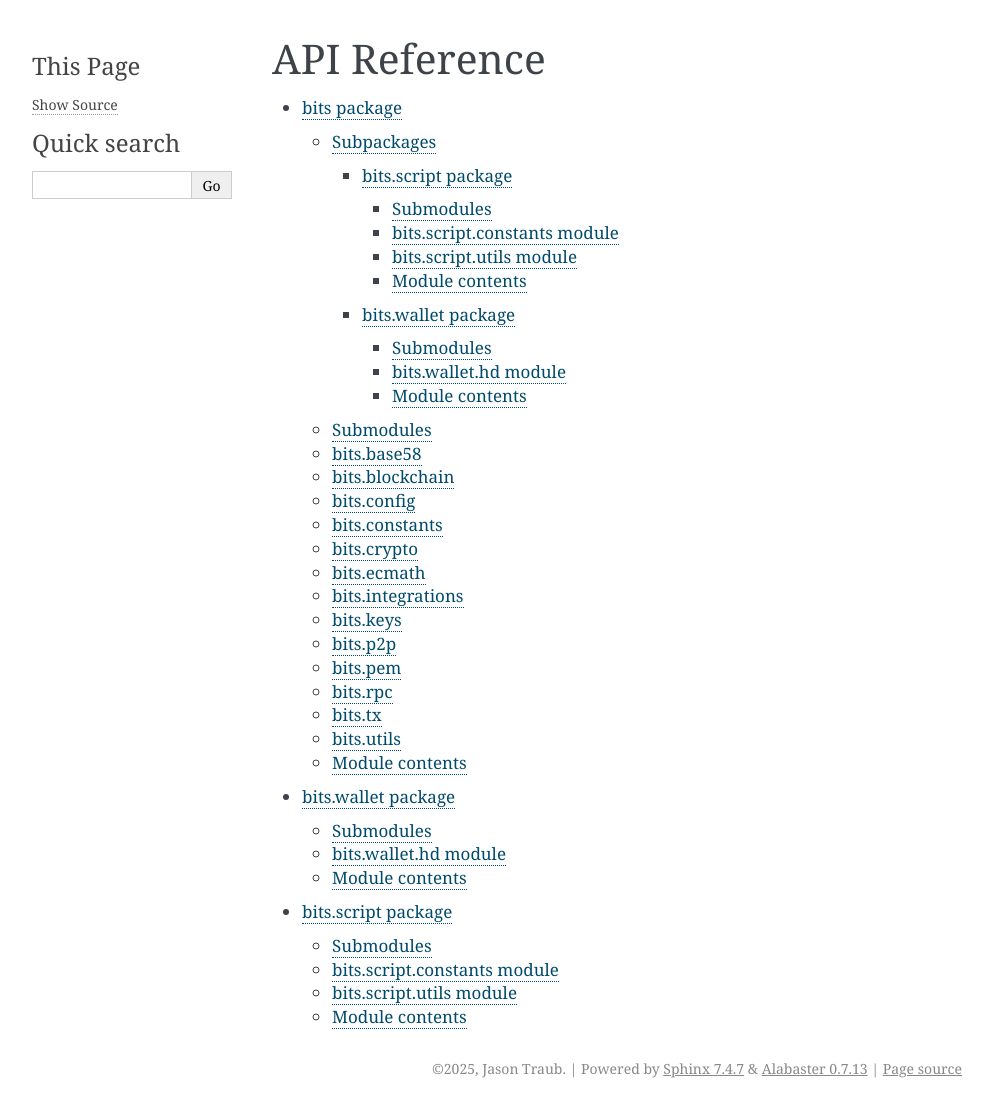
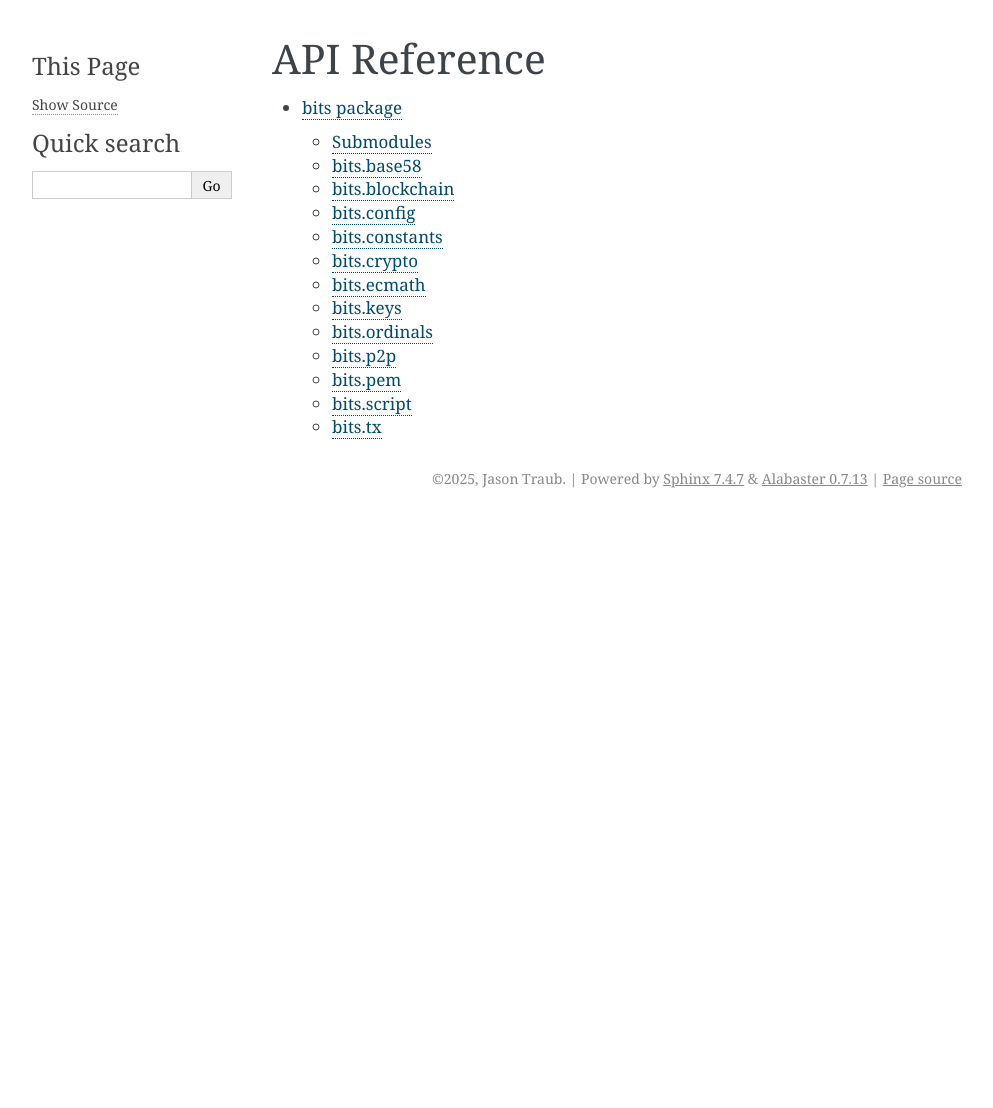
Before and after one commit to jtraub91/bits, a Sphinx documentation site: the page built from docs/source/api.rst, in a window 1280 px wide. Shown: the whole page, without its empty margins (148-1141 px from the left). Built offline with Sphinx 7.4.7, drawn with Linux system fonts in a browser that asks for light colours; after the commit the page ends 900 px from its top, so only the background shows below that.

Commit message:
make edits to docs and docstrings to avoid make errors, enable NODE_WITNESS, other

```diff
--- a/docs/source/api.rst
+++ b/docs/source/api.rst
@@ -1,9 +1,7 @@
 API Reference
-============
+==============
 
 .. toctree::
    :maxdepth: 4
 
    bits
-   bits.wallet
-   bits.script
--- a/docs/source/bits.rst
+++ b/docs/source/bits.rst
@@ -1,14 +1,5 @@
 bits package
 ============
-
-Subpackages
------------
-
-.. toctree::
-   :maxdepth: 4
-
-   bits.script
-   bits.wallet
 
 Submodules
 ----------
@@ -61,18 +52,18 @@ bits.ecmath
    :show-inheritance:
    :undoc-members:
 
-bits.integrations
-------------------------
+bits.keys
+----------------
 
-.. automodule:: bits.integrations
+.. automodule:: bits.keys
    :members:
    :show-inheritance:
    :undoc-members:
 
-bits.keys
+bits.ordinals
 ----------------
 
-.. automodule:: bits.keys
+.. automodule:: bits.ordinals
    :members:
    :show-inheritance:
    :undoc-members:
@@ -93,10 +84,10 @@ bits.pem
    :show-inheritance:
    :undoc-members:
 
-bits.rpc
----------------
+bits.script
+--------------
 
-.. automodule:: bits.rpc
+.. automodule:: bits.script
    :members:
    :show-inheritance:
    :undoc-members:
@@ -108,19 +99,3 @@ bits.tx
    :members:
    :show-inheritance:
    :undoc-members:
-
-bits.utils
------------------
-
-.. automodule:: bits.utils
-   :members:
-   :show-inheritance:
-   :undoc-members:
-
-Module contents
----------------
-
-.. automodule:: bits
-   :members:
-   :show-inheritance:
-   :undoc-members:
--- a/docs/source/bits.script.rst
+++ /dev/null
@@ -1,29 +0,0 @@
-bits.script package
-===================
-
-Submodules
-----------
-
-bits.script.constants module
-----------------------------
-
-.. automodule:: bits.script.constants
-   :members:
-   :show-inheritance:
-   :undoc-members:
-
-bits.script.utils module
-------------------------
-
-.. automodule:: bits.script.utils
-   :members:
-   :show-inheritance:
-   :undoc-members:
-
-Module contents
----------------
-
-.. automodule:: bits.script
-   :members:
-   :show-inheritance:
-   :undoc-members:
--- a/docs/source/cli.rst
+++ b/docs/source/cli.rst
@@ -1,5 +1,5 @@
 CLI Reference
-============
+==============
 
 .. argparse::
    :module: bits.__main__
--- a/docs/source/index.rst
+++ b/docs/source/index.rst
@@ -27,11 +27,11 @@ Install for development
    pre-commit install
 
 Configuration
-============
+==============
 
 A configuration file is not strictly necessary, but may be leveraged, nominally located at ``~/.bits/config.[toml|json]``, for overriding CLI defaults.
 
-See :doc:`conf/` for default configuration files.
+See `conf/` for default configuration files.
 
 Config file support
 -------------------
--- a/docs/source/modules.rst
+++ b/docs/source/modules.rst
@@ -6,4 +6,3 @@ bits
 
    bits
    bits.wallet
-   bits.script
```
Also changed, not shown: other parts of docs/source/index.rst (+1 -0 lines), 5 other files.
